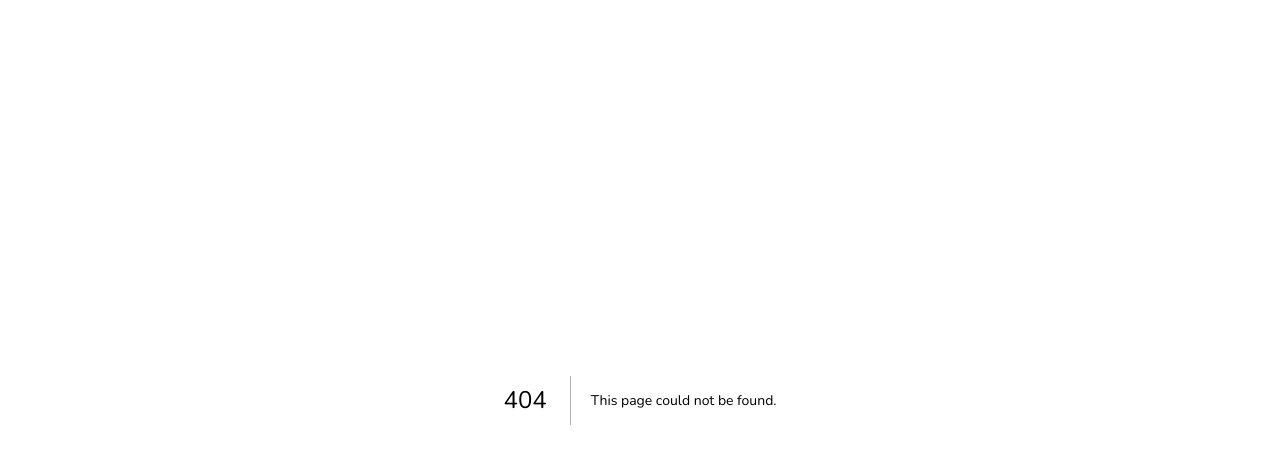
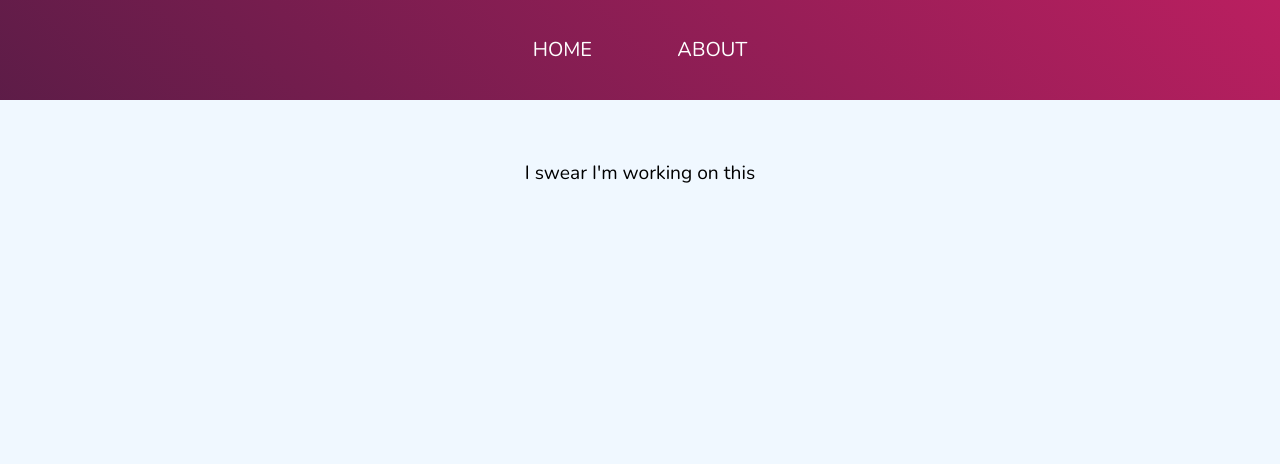
Before and after one commit to apvale/portfolio-next-gen, a Next.js app: page /components/BlogComponent in a window 1280 px wide. Before the commit this address had no page. Shown: the top 464 px of the page. Built offline with nearby package versions, Linux system fonts and the light colour scheme.

Commit message:
fix(Tabs): Remove blog and contact tabs

```diff
--- a/pages/blog.js
+++ b/pages/blog.js
@@ -1,5 +1,7 @@
+import BlogComponent from './components/BlogComponent'
+
 const Blog = () => {
-  return ( <div>Blog</div> );
+  return <BlogComponent />;
 }
 
 export default Blog;
--- /dev/null
+++ b/pages/components/BlogComponent.jsx
@@ -0,0 +1,17 @@
+import styles from '../../styles/styles.module.css'
+import Header from './Header.jsx'
+
+const BlogComponent = () => {
+  return (
+    <div className={styles.container}>
+      <Header />
+      <div className={styles.about}>
+        <div className={styles['about-content']}>
+          <p>I swear I'm working on this</p>
+        </div>
+      </div>
+    </div>
+  )
+}
+
+export default BlogComponent
--- a/pages/components/Header.jsx
+++ b/pages/components/Header.jsx
@@ -31,7 +31,7 @@ const Header = () => {
             ABOUT
           </a>
         </li>
-        <li>
+        {/* <li>
           <a className={styles['nav-link']} href="/blog">
             BLOG
           </a>
@@ -40,7 +40,7 @@ const Header = () => {
           <a className={styles['nav-link']} href="/contact">
             CONTACT
           </a>
-        </li>
+        </li> */}
       </ul>
     </nav>
   )
--- a/styles/global.css
+++ b/styles/global.css
@@ -30,8 +30,7 @@ nav a:hover{
 @media (min-width: 767px) {
   nav {
     display: flex;
-    width: 100%;
+    padding: 20px;
     justify-content: center;
-    padding: 20px;
   }
 }
--- a/styles/styles.module.css
+++ b/styles/styles.module.css
@@ -130,13 +130,14 @@
     display: flex;
     visibility: visible;
     flex-direction: row;
-    justify-content: space-evenly;
+    justify-content: space-around;
     transform: translate(0);
     position: static;
     height: auto;
-    width: 100%;
     background: none;
     font-size: 20px;
+    width: 300px;
+    align-items: center;
   }
 
   .social-item {
```
